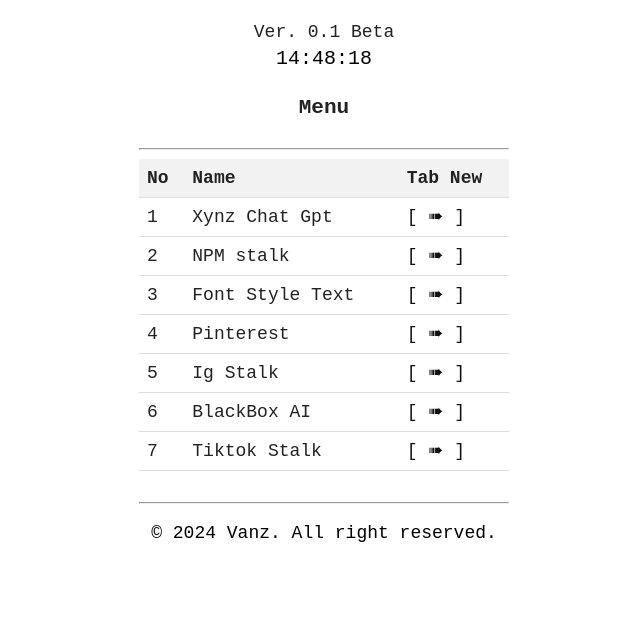
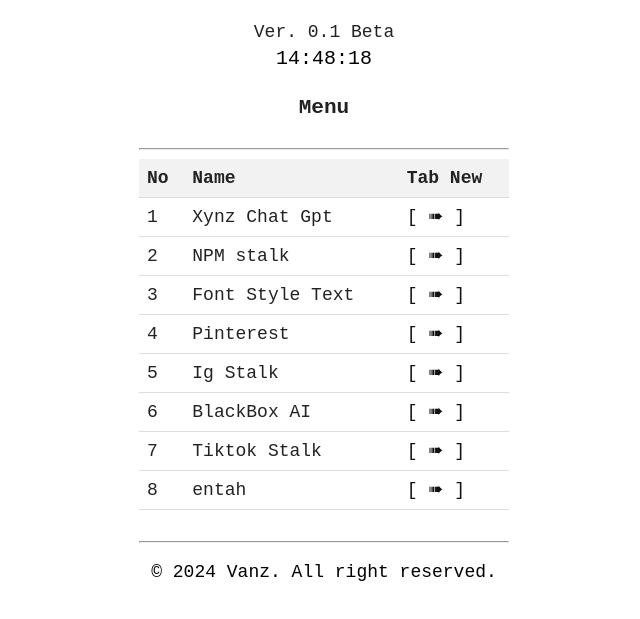
Before and after one commit to ManusiaTamvanzzz/api, a website: page views/index.html in a window 1280 px wide. Shown: the part 293-912 px from the top of the page, without its empty margins (316-956 px from the left). Before the commit the page ends 887 px from the top, so only its background shows below. Drawn offline with Linux system fonts and the light colour scheme.

Commit message:
Update index.html

```diff
--- a/views/index.html
+++ b/views/index.html
@@ -333,6 +333,11 @@
                 <td>Tiktok Stalk</td>
                 <td><a href="https://api-vanzdev.vercel.app/api/tiktokstalk?query=darkedtz13">[ ➠ ]</a></td>
             </tr>
+            <tr>
+                <td>8</td>
+                <td>entah</td>
+                <td><a alert(`Yo washap ges`)>[ ➠ ]</a></td>
+            </tr>
         </table>
         </table>
         <br>
```
